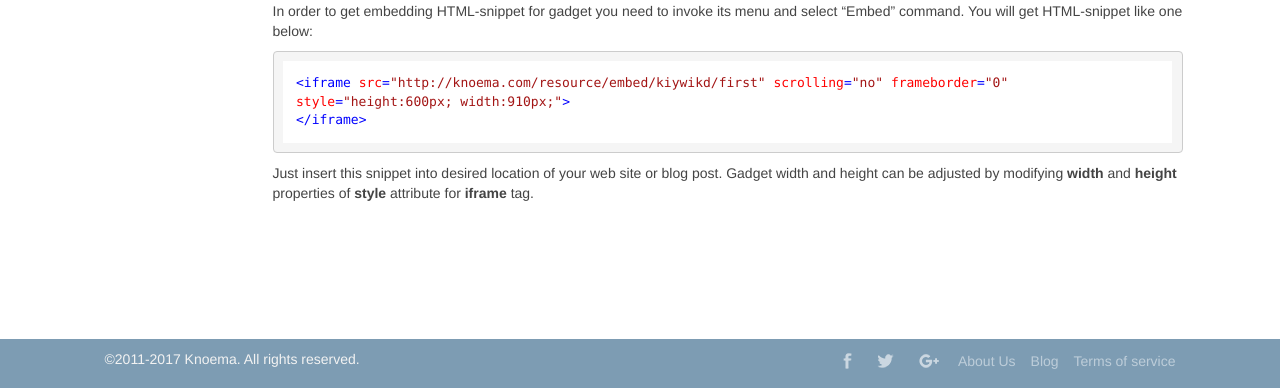
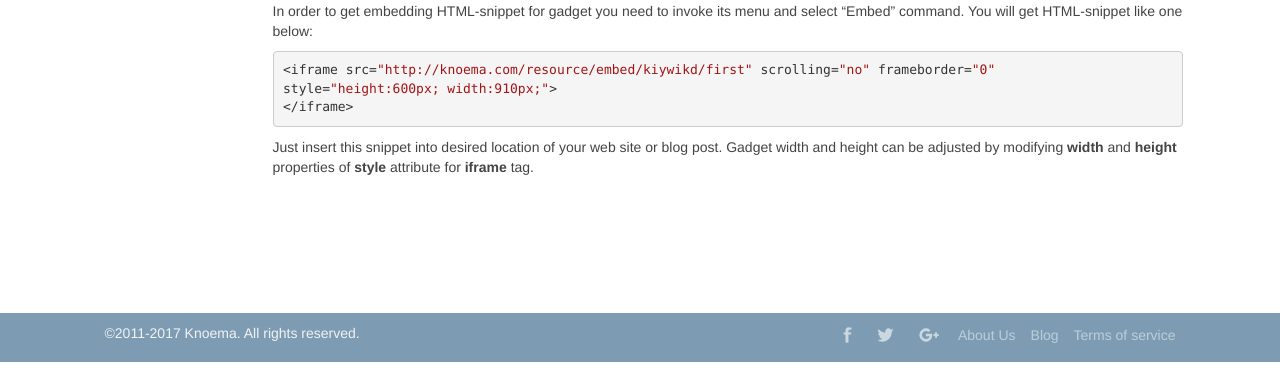
Before and after one commit to Knoema/Docs, a Jekyll site: the page built from _pages/widgets/gadget.md, in a window 1280 px wide, cut to the strip 670-1058 px from the top of the page. Built offline with Jekyll 4.4.1, drawn with Linux system fonts in a browser that asks for light colours; nearby versions of some CDN libraries; some web fonts are replaced; after the commit the page ends 1032 px from its top, so only the background shows below that.

Commit message:
Update default.html

```diff
--- a/_layouts/default.html
+++ b/_layouts/default.html
@@ -11,7 +11,7 @@
 	<link rel="stylesheet" href="{{ site.path }}/css/bootstrap.min.css">
 	<link rel="stylesheet" href="{{ site.path }}/css/bootstrap-theme.min.css">
 	<link rel="stylesheet" href="{{ site.path }}/css/styles.css?v=1a54ba04e655a5a1b7ead43ff6a4d984208076a8">
-	<link rel="stylesheet" href="//cdnjs.cloudflare.com/ajax/libs/highlight.js/9.9.0/styles/vs.min.css">
+	<link rel="stylesheet" href="{{ site.path }}/css/vs.css">
 	<!--[if lt IE 9]>
     	<script src="//html5shiv.googlecode.com/svn/trunk/html5.js"></script>
     <![endif]-->
@@ -95,7 +95,7 @@
 	</footer>
 	<script src="https://code.jquery.com/jquery-3.1.1.min.js"></script>
 	<script src="{{ site.path }}/js/bootstrap.min.js"></script>
-	<script src="//cdnjs.cloudflare.com/ajax/libs/highlight.js/9.9.0/highlight.min.js"></script>
+	<!--script src="//cdnjs.cloudflare.com/ajax/libs/highlight.js/9.9.0/highlight.min.js"></script-->
 	<script src="{{ site.path }}/js/main.js"></script>
 </body>
 </html>
```
